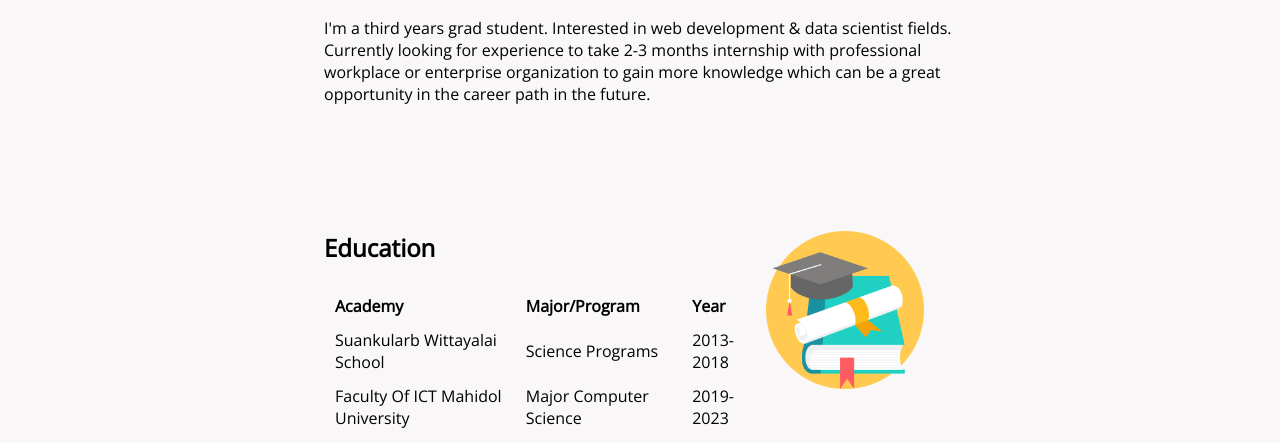
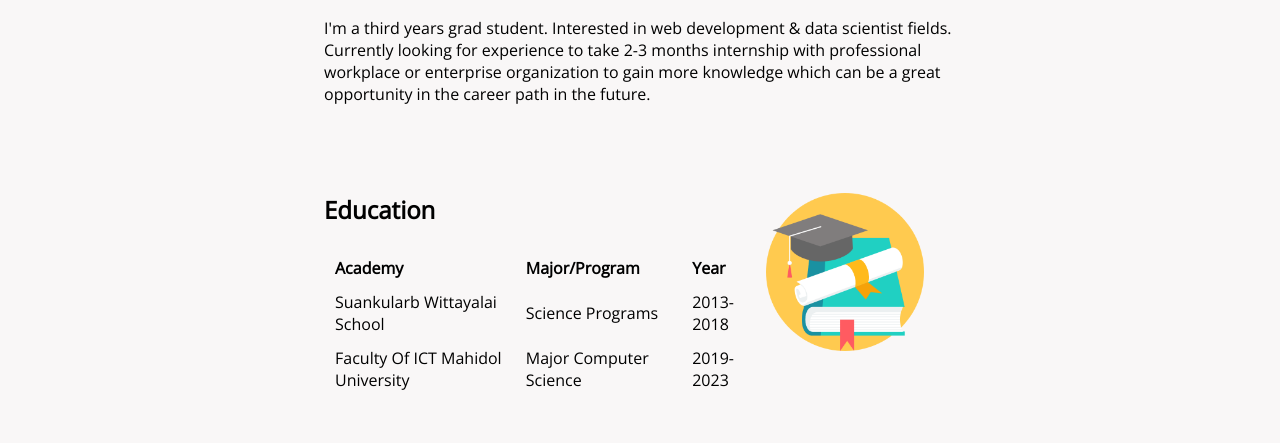
Before and after one commit to kantapong137/Web-Dev, a plain HTML site: page page/resume.html in a window 1280 px wide. Shown: the part 361-804 px from the top of the page. Drawn offline with nearby package versions, Linux system fonts and the light colour scheme.

Commit message:
Update resume.css

```diff
--- a/css/resume.css
+++ b/css/resume.css
@@ -23,7 +23,7 @@ a{
 }
 .info-row{
     width: 50%;
-    margin: 5% auto 10% auto;
+    margin: 5% auto 7% auto;
     text-align: left;
 }
 
```
